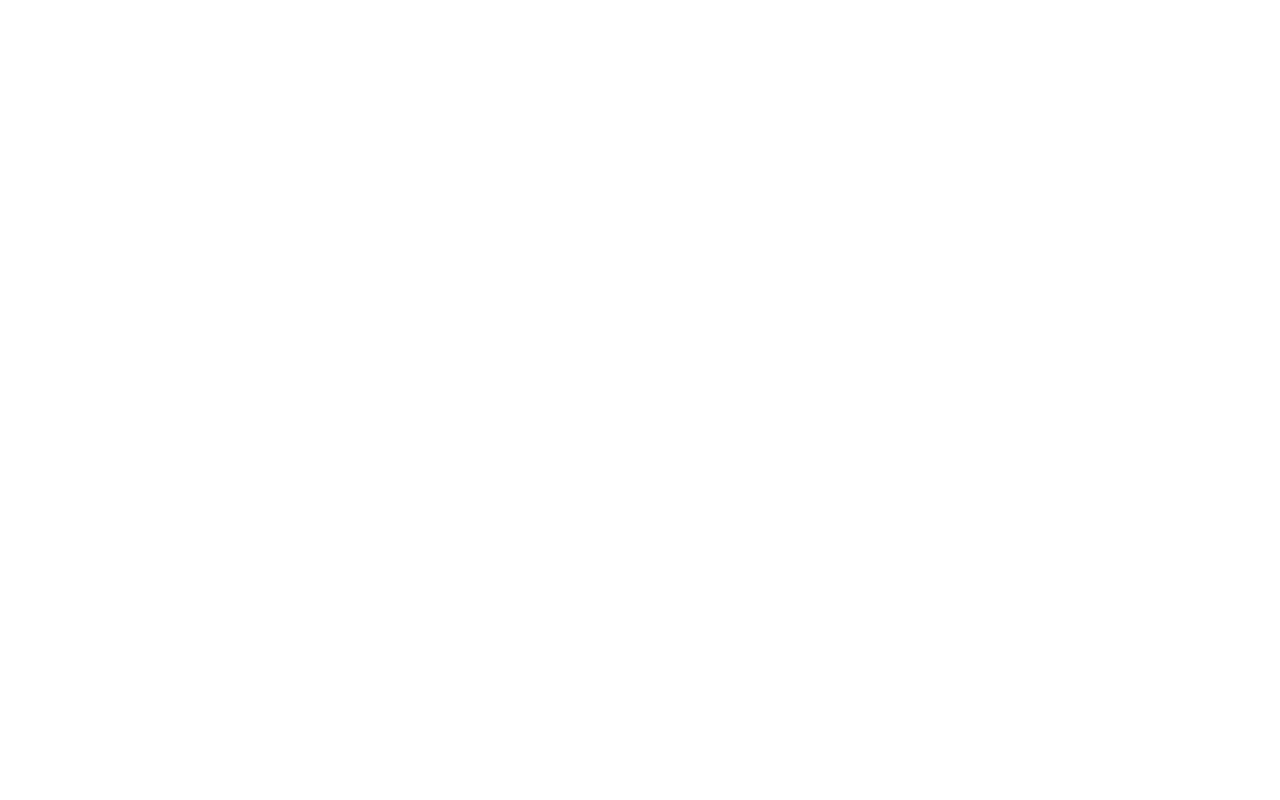
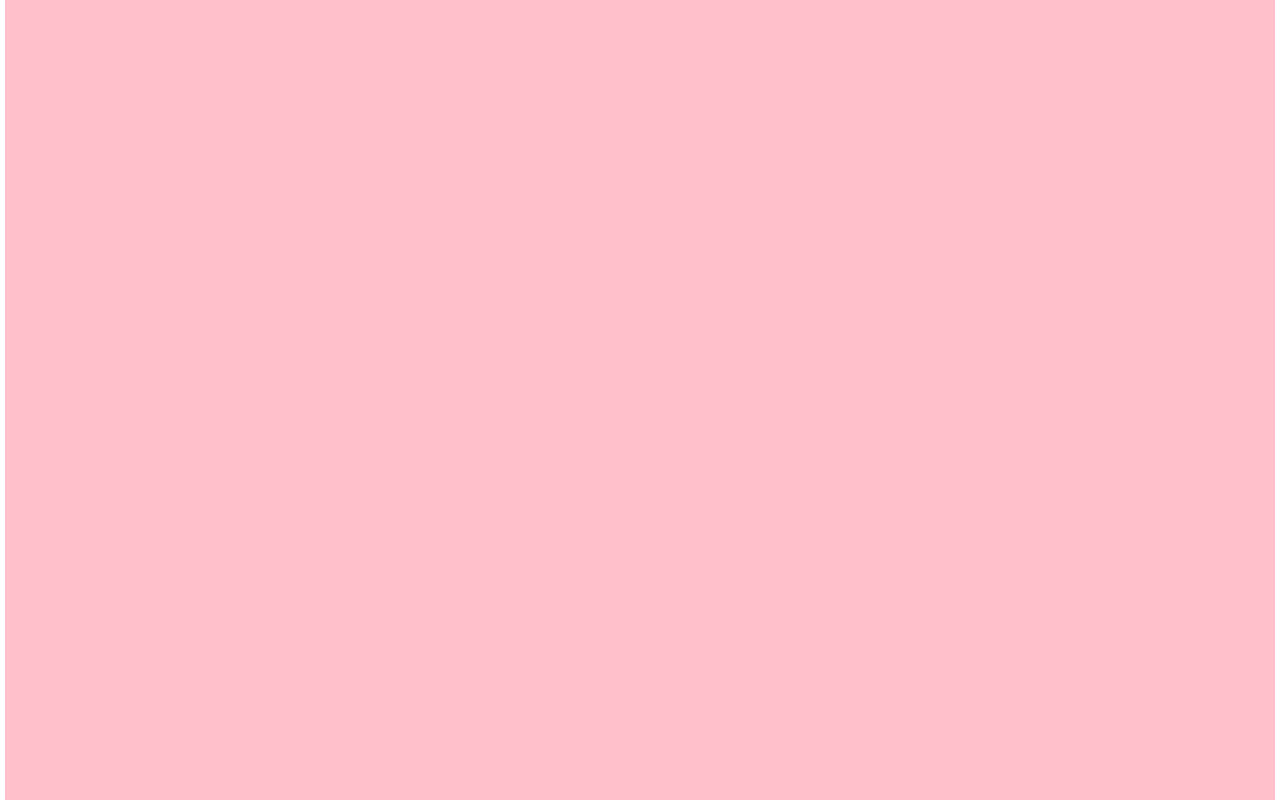
Before and after one commit to heeaepark/tomorrow-house, a website: page index.html in a window 1280 px wide. Drawn offline with Linux system fonts and the light colour scheme.

Commit message:
💄 Add grid system

```diff
--- a/index.html
+++ b/index.html
@@ -17,6 +17,11 @@
   <title>전기히터 &gt; 내일의 집</title>
 </head>
 <body>
+  <div class="container" style="height: 100vh;">
+    <div class="row" style="height: 100%; background-color: pink">
 
+
+    </div>
+  </div>
 </body>
 </html>
--- /dev/null
+++ b/styles/layouts/__grids.scss
@@ -0,0 +1,49 @@
+/*
+  * MOBILE(< 768px)---------------------------------------------
+  * fixture                                sm
+  * num of columns                         4
+  * gutter                                 20px
+  * margin                                 5px
+  * container-size                         100% - (5px * 2)
+
+  * TABLET(>= 768px)---------------------------------------------
+  * fixture                                md
+  * num of columns                         12
+  * gutter                                 20px
+  * margin                                 30px
+  * container-size                         100% - (30px * 2)
+  * max-container                          960px
+
+  * DESKTOP(>= 1200px)---------------------------------------------
+  * fixture                                lg
+  * num of columns                         12
+  * gutter                                 20px
+  * unit                                   75px
+  * margin                                 auto
+  * container-size                         1140px
+  * max-container                          1140px
+*/
+
+$gutter: 20px;
+
+$sm-columns: 4;
+$sm-margin: 5px;
+
+.container {
+  width: 100%;
+  padding: 0 $sm-margin;
+  margin: 0 auto;
+
+  .row {
+    display: flex;
+    flex-wrap: wrap;
+  }
+  [class^='col-'] {
+    padding: 0 $gutter / 2;
+  }
+  @for $i from 1 through $sm-columns{
+    .col-sm-#{$i} {
+      width: percentage($i / $sm-columns);
+    }
+  }
+}
--- a/styles/main.scss
+++ b/styles/main.scss
@@ -9,3 +9,6 @@
 @import './base/_normalize';
 /************ reset css  ************/
 @import './base/_reset';
+
+
+@import './layouts/_grids';
```
Also changed, not shown: style.css, 1 other file.
